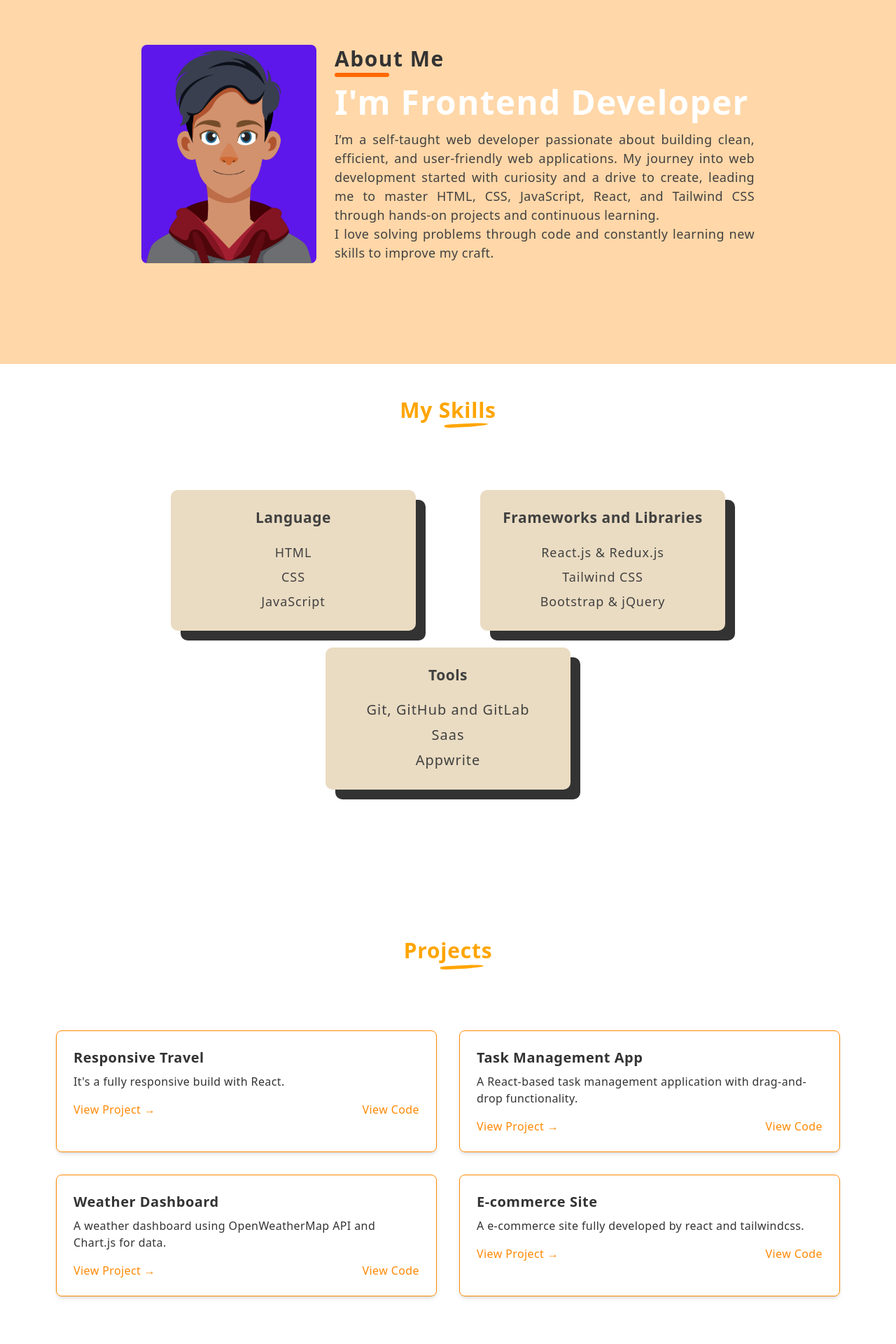
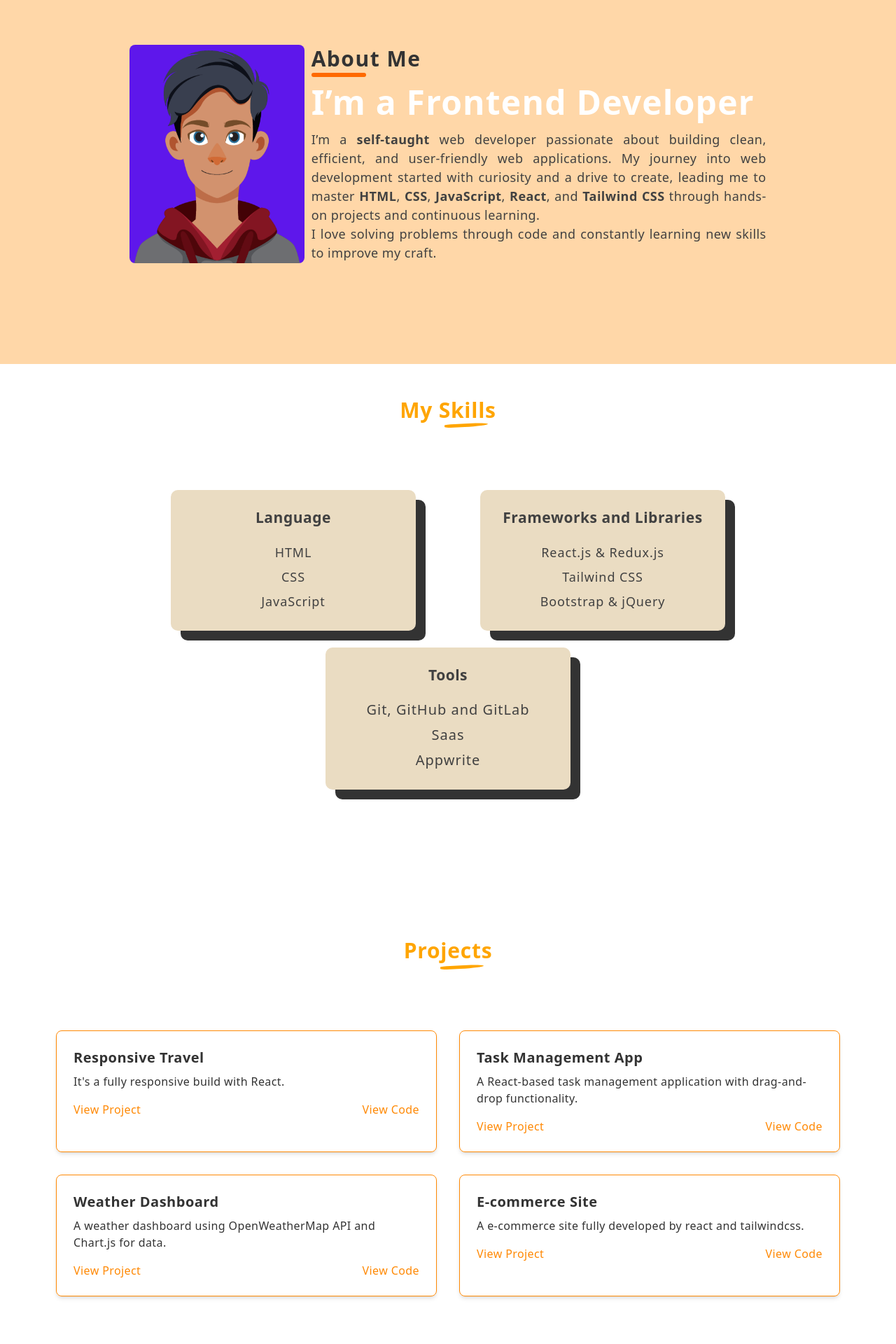
Before and after one commit to rdxnandi/My-Portfolio, a React (Vite) app: page / in a window 1280 px wide. Shown: the part 880-2800 px from the top of the page at 70% size. Built offline with nearby package versions, Linux system fonts and the light colour scheme.

Commit message:
minor changes

```diff
--- a/src/pages/About.jsx
+++ b/src/pages/About.jsx
@@ -10,21 +10,25 @@ function About() {
       <div className="w-[250px] mb-5 lg:mb-0">
         <img src={MainImage} alt={MainImage} className="w-full rounded-lg" />
       </div>
-      <div className="lg:w-[600px] md:w-[500px] w-[300px] md:mb-5 mb-5 lg:mb-0">
+      <div className="lg:w-[650px] md:w-[500px] w-[300px] md:mb-5 mb-5 lg:mb-0">
         <h4 className="mb-4 lg:mb-5 text-center lg:text-left text-[#333] font-extrabold relative lg:text-3xl text-2xl lg:w-fit tracking-wider after:absolute lg:after:w-1/2 after:h-[6px] after:bg-orange-500 after:-bottom-2 after:left-0 after:rounded-md">
           About Me
         </h4>
         <h1 className="mb-4 text-white font-bold text-3xl text-center lg:text-left lg:text-5xl tracking-wide">
-          I'm Frontend Developer
+          I’m a Frontend Developer
         </h1>
         <p className="leading-[1.5] text-center tracking-wide lg:text-justify text-[#414141] text-[18px]">
-          I’m a self-taught web developer passionate about building clean,
-          efficient, and user-friendly web applications. My journey into web
-          development started with curiosity and a drive to create, leading me
-          to master HTML, CSS, JavaScript, React, and Tailwind CSS through
-          hands-on projects and continuous learning. <br /> I love solving
-          problems through code and constantly learning new skills to improve my
-          craft.
+          I’m a <span className="font-semibold">self-taught</span> web developer
+          passionate about building clean, efficient, and user-friendly web
+          applications. My journey into web development started with curiosity
+          and a drive to create, leading me to master{" "}
+          <span className="font-semibold">HTML</span>,{" "}
+          <span className="font-semibold">CSS</span>,{" "}
+          <span className="font-semibold">JavaScript</span>,{" "}
+          <span className="font-semibold">React</span>, and{" "}
+          <span className="font-semibold">Tailwind CSS</span> through hands-on
+          projects and continuous learning. <br /> I love solving problems
+          through code and constantly learning new skills to improve my craft.
         </p>
       </div>
     </section>
--- a/src/pages/Contact.jsx
+++ b/src/pages/Contact.jsx
@@ -1,4 +1,4 @@
-import React, { useState } from "react";
+import React, { useRef } from "react";
 
 function Contact() {
   const onSubmit = async (event) => {
@@ -54,7 +54,12 @@ function Contact() {
                 d="M21.75 6.75v10.5a2.25 2.25 0 01-2.25 2.25h-15a2.25 2.25 0 01-2.25-2.25V6.75m19.5 0A2.25 2.25 0 0019.5 4.5h-15a2.25 2.25 0 00-2.25 2.25m19.5 0v.243a2.25 2.25 0 01-1.07 1.916l-7.5 4.615a2.25 2.25 0 01-2.36 0L3.32 8.91a2.25 2.25 0 01-1.07-1.916V6.75"
               ></path>
             </svg>
-            <a href="#" className="text-[#212121] font-semibold tracking-wide">
+            <a
+              href="mailto:riktamrdxnandi@gmailcom"
+              target="_blank"
+              rel="noopener noreferrer"
+              className="text-[#212121] font-semibold tracking-wide"
+            >
               riktamrdxnandi@gmail.com
             </a>
           </div>
@@ -74,7 +79,12 @@ function Contact() {
                 d="M2.25 6.75c0 8.284 6.716 15 15 15h2.25a2.25 2.25 0 002.25-2.25v-1.372c0-.516-.351-.966-.852-1.091l-4.423-1.106c-.44-.11-.902.055-1.173.417l-.97 1.293c-.282.376-.769.542-1.21.38a12.035 12.035 0 01-7.143-7.143c-.162-.441.004-.928.38-1.21l1.293-.97c.363-.271.527-.734.417-1.173L6.963 3.102a1.125 1.125 0 00-1.091-.852H4.5A2.25 2.25 0 002.25 4.5v2.25z"
               ></path>
             </svg>
-            <a href="#" className="text-[#212121] tracking-wide font-semibold">
+            <a
+              href="tel:+91-8637382898"
+              target="_blank"
+              rel="noopener noreferrer"
+              className="text-[#212121] tracking-wide font-semibold"
+            >
               +91 8637382898
             </a>
           </div>
--- a/src/pages/Projects.jsx
+++ b/src/pages/Projects.jsx
@@ -22,7 +22,7 @@ function Projects() {
               href="#"
               className="text-orange-400 hover:underline tracking-wide"
             >
-              View Project →
+              View Project
             </a>
             <a
               href="#"
@@ -45,7 +45,7 @@ function Projects() {
               href="#"
               className="text-orange-400 hover:underline tracking-wide"
             >
-              View Project →
+              View Project
             </a>
             <a
               href="#"
@@ -67,7 +67,7 @@ function Projects() {
               href="#"
               className="text-orange-400 hover:underline tracking-wide"
             >
-              View Project →
+              View Project
             </a>
             <a
               href="#"
@@ -89,7 +89,7 @@ function Projects() {
               href="#"
               className="text-orange-400 hover:underline tracking-wide"
             >
-              View Project →
+              View Project
             </a>
             <a
               href="#"
```
